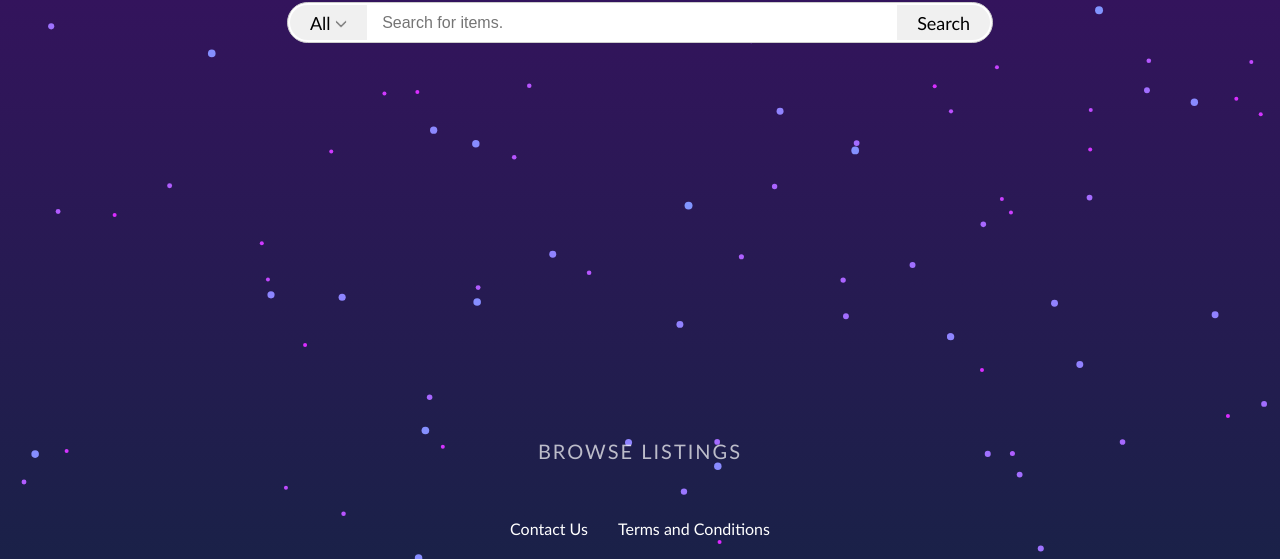
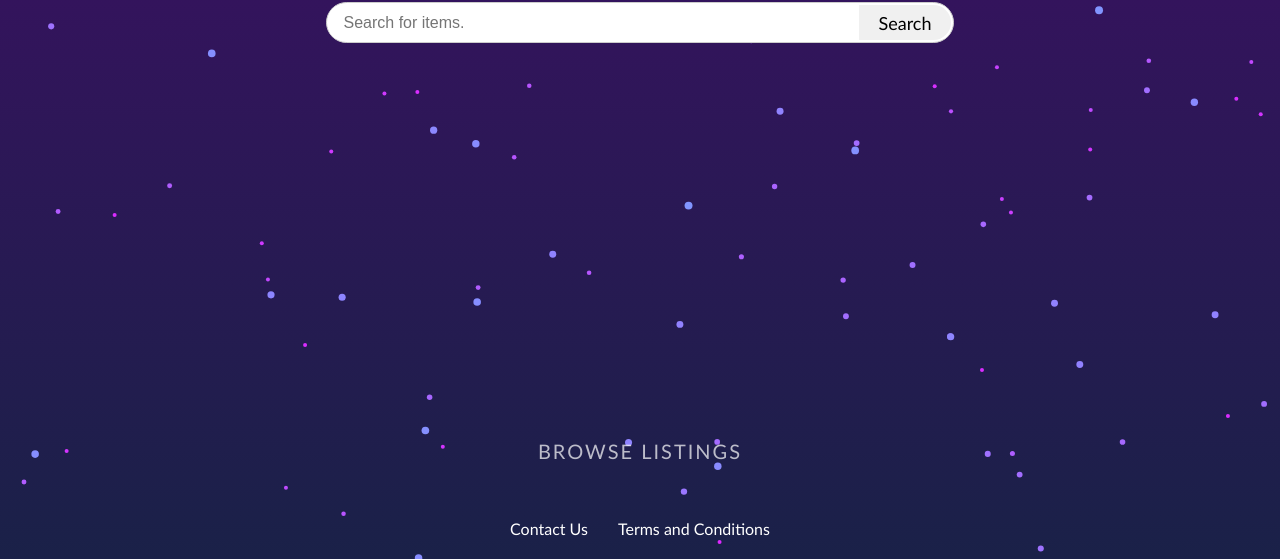
Before and after one commit to mirlan0705/uniMarket, a website: page Coursework/html/unimarket.html in a window 1280 px wide. Shown: the part 241-800 px from the top of the page. Drawn offline with Linux system fonts and the light colour scheme; no server answers.

Commit message:
deleted all button

```diff
--- a/Coursework/html/unimarket.html
+++ b/Coursework/html/unimarket.html
@@ -122,10 +122,6 @@
              <!-- Search Bar -->
              <div class="search-container">
                 <form action="results.html?q=">
-                   <button class="all-btn" type="button">
-                   <span>All</span>
-                   <img src="/images/arrowdown.png" alt="dropdown" class="allbtn-icon">
-                   </button>
                    <input id="search" type="text" name="q" placeholder="Search for items.">
                    <button class="search-btn" type="submit">Search</button>
                 </form>
```
